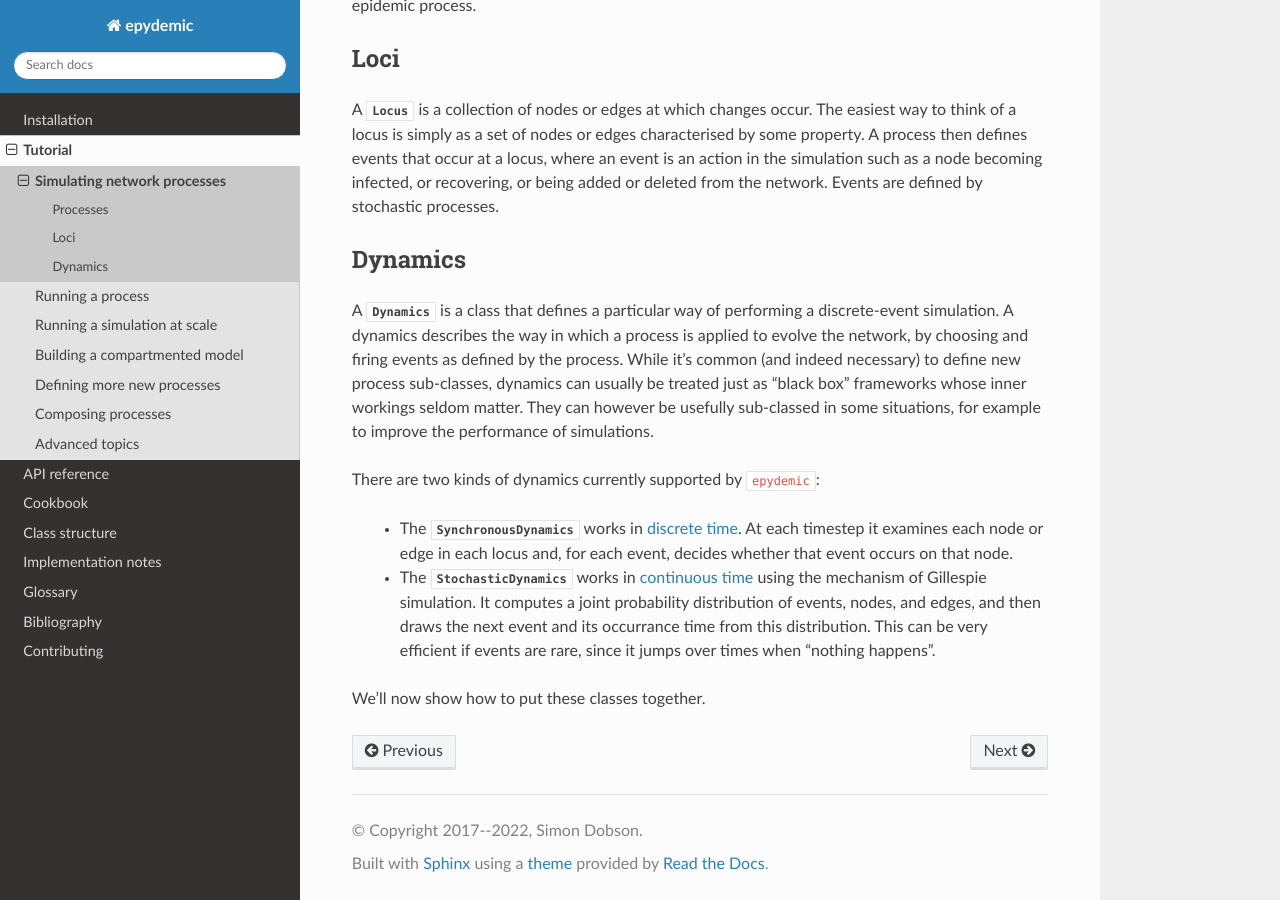
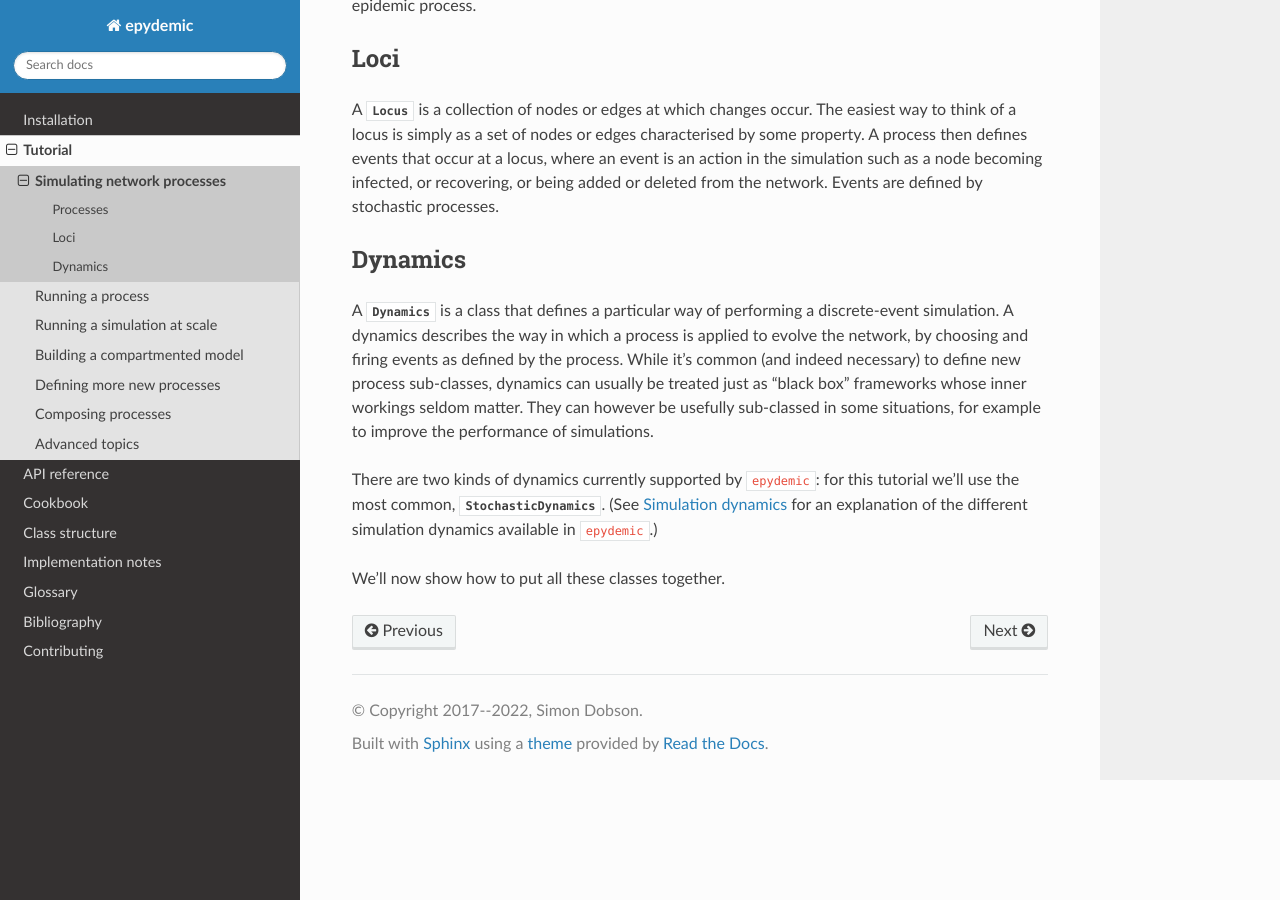
Before and after one commit to simoninireland/epydemic, a Sphinx documentation site: the page built from doc/tutorial/simulation.rst, in a window 1280 px wide and 900 px high, scrolled down 780 px. Built offline with Sphinx 7.4.7 and the Read the Docs theme 2.0.0, drawn with Linux system fonts in a browser that asks for light colours.

Commit message:
Added note on different dynamics

```diff
--- a/doc/implementation.rst
+++ b/doc/implementation.rst
@@ -10,4 +10,5 @@ for those who are interested.
     implementation/events.rst
     implementation/challenges.rst
     implementation/no-multiple-inheritance.rst
+    implementation/dynamics.rst
     implementation/gf-maths.rst
--- a/doc/tutorial/simulation.rst
+++ b/doc/tutorial/simulation.rst
@@ -61,14 +61,9 @@ They can however be usefully sub-classed in some situations, for example to impr
 of simulations.
 
 There are two kinds of dynamics currently supported by ``epydemic``:
+for this tutorial we'll use the most common,
+:class:`StochasticDynamics`. (See :ref:`implementation-dynamics` for
+an explanation of the different simulation dynamics available in
+``epydemic``.)
 
-   - The :class:`SynchronousDynamics` works in :term:`discrete time`. At each timestep it
-     examines each node or edge in each locus and, for each event, decides whether that
-     event occurs on that node.
-   - The :class:`StochasticDynamics` works in :term:`continuous time` using the mechanism of
-     Gillespie simulation. It computes a joint probability distribution of events,
-     nodes, and edges, and then draws the next event and its occurrance time  from
-     this distribution. This can be very efficient if events are rare, since it jumps
-     over times when "nothing happens".
-
-We'll now show how to put these classes together.
+We'll now show how to put all these classes together.
```
Also changed, not shown: doc/implementation/dynamics.rst (added, +116 -0 lines), doc/implementation/events.rst (+0 -24 lines), doc/networkdynamics.rst (+8 -0 lines), doc/implementation/sir-stochastic.png (added), doc/implementation/sir-synchronous.png (added).
